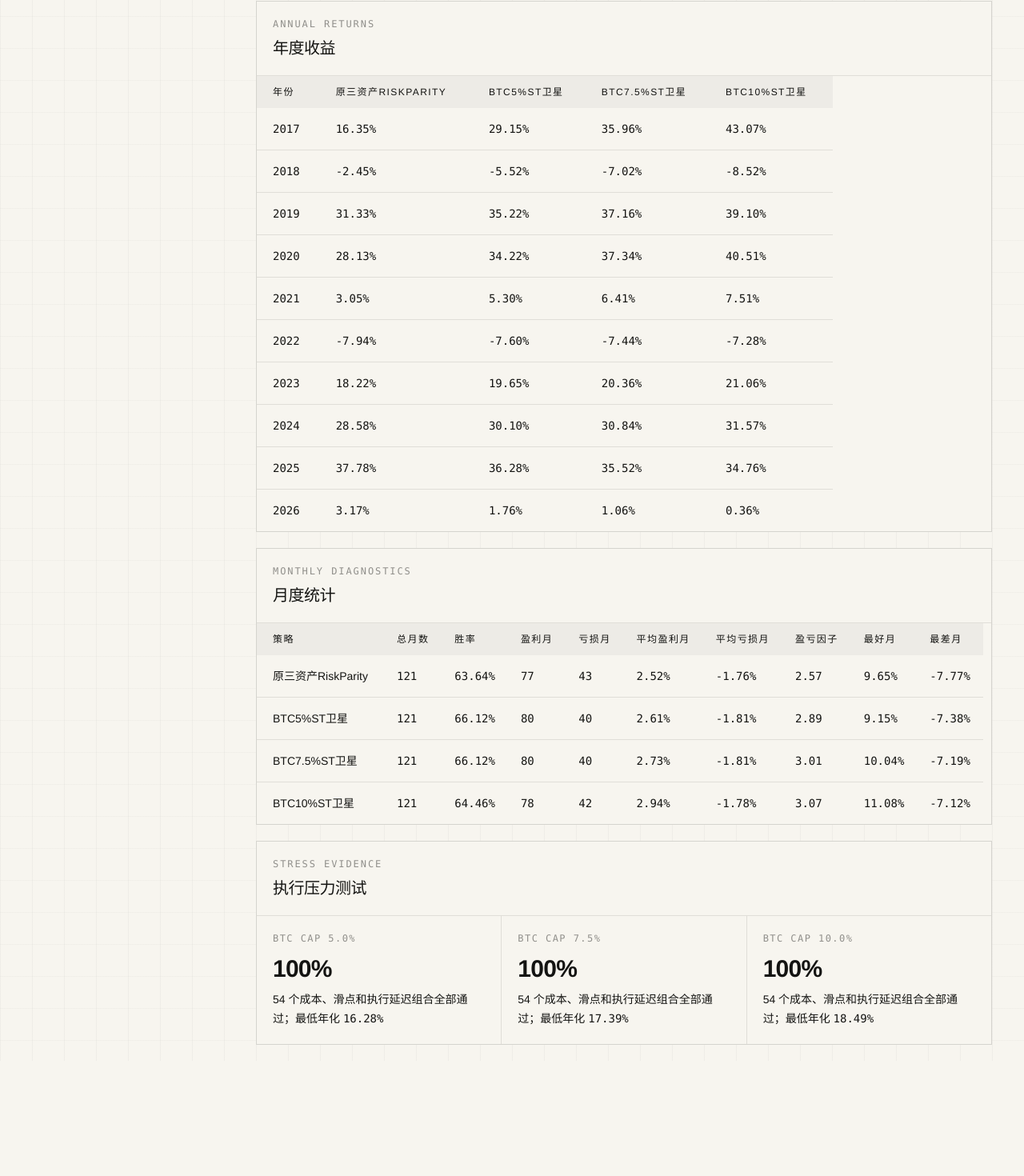
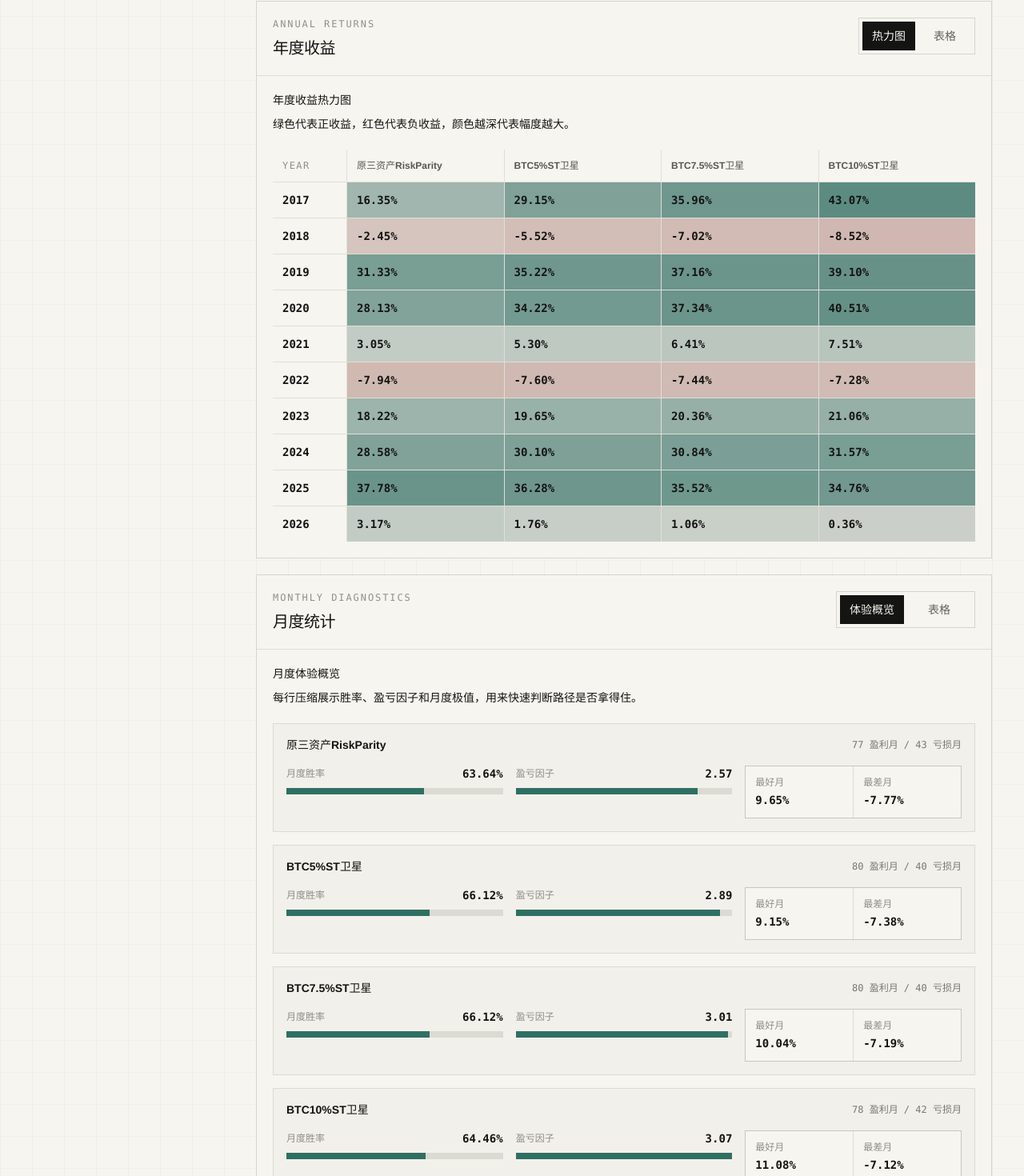
Before and after one commit to NightRain233/xquant, a React (Vite) app in the folder dashboard/: page / in a window 1280 px wide. Shown: the part 1219-2689 px from the top of the page at 80% size. Before the commit the page ends 2545 px from the top, so only its background shows below. Built offline with nearby package versions, Linux system fonts and the light colour scheme.

Commit message:
feat: add dashboard visual toggles and make targets

```diff
--- a/dashboard/package.json
+++ b/dashboard/package.json
@@ -8,7 +8,8 @@
     "build": "tsc --noEmit && vite build",
     "preview": "vite preview",
     "test": "vitest",
-    "build:data": "tsx scripts/build-data.ts"
+    "refresh:data": "tsx scripts/build-data.ts",
+    "build:data": "npm run refresh:data"
   },
   "dependencies": {
     "echarts": "^6.0.0",
--- a/dashboard/src/components/AnnualReturnsPanel.tsx
+++ b/dashboard/src/components/AnnualReturnsPanel.tsx
@@ -1,3 +1,4 @@
+import { useState } from "react";
 import { formatPercent } from "../data/formatters";
 import type { AnnualReturnRow } from "../data/types";
 
@@ -6,15 +7,78 @@ type AnnualReturnsPanelProps = {
 };
 
 export function AnnualReturnsPanel({ rows }: AnnualReturnsPanelProps) {
+  const [view, setView] = useState<"heatmap" | "table">("heatmap");
   const strategyNames = Object.keys(rows[0]?.values ?? {});
   const recentRows = rows.slice(-10);
+  const values = recentRows.flatMap((row) => Object.values(row.values));
+  const maxAbs = Math.max(...values.map((value) => Math.abs(value)), 0.01);
+
+  function heatColor(value: number): string {
+    const intensity = Math.min(Math.abs(value) / maxAbs, 1);
+
+    if (value >= 0) {
+      return `rgba(47, 111, 99, ${0.12 + intensity * 0.62})`;
+    }
+
+    return `rgba(155, 63, 53, ${0.12 + intensity * 0.62})`;
+  }
 
   return (
     <section className="min-w-0 overflow-hidden border border-ink/15 bg-paper">
-      <div className="border-b border-ink/10 p-5">
+      <div className="flex flex-col gap-4 border-b border-ink/10 p-5 md:flex-row md:items-start md:justify-between">
+        <div>
           <p className="font-mono text-xs uppercase tracking-[0.16em] text-ink/45">Annual returns</p>
           <h2 className="mt-2 text-xl font-semibold tracking-tight">年度收益</h2>
         </div>
+        <div className="inline-grid w-fit grid-cols-2 gap-1 border border-ink/15 bg-paper p-1">
+          {[
+            ["heatmap", "热力图"],
+            ["table", "表格"]
+          ].map(([id, label]) => (
+            <button
+              key={id}
+              type="button"
+              className={`min-h-9 px-3 text-sm font-medium transition active:translate-y-px ${
+                view === id ? "bg-ink text-paper" : "text-ink/65 hover:bg-ink/5"
+              }`}
+              onClick={() => setView(id as "heatmap" | "table")}
+            >
+              {label}
+            </button>
+          ))}
+        </div>
+      </div>
+
+      {view === "heatmap" ? (
+        <div className="p-5">
+          <h3 className="text-sm font-semibold text-ink">年度收益热力图</h3>
+          <p className="mt-2 text-sm leading-6 text-ink/62">绿色代表正收益，红色代表负收益，颜色越深代表幅度越大。</p>
+          <div className="mt-5 w-full overflow-x-auto">
+            <div className="grid min-w-[720px] gap-px bg-ink/10" style={{ gridTemplateColumns: `92px repeat(${strategyNames.length}, minmax(132px, 1fr))` }}>
+              <div className="bg-paper p-3 font-mono text-xs uppercase tracking-[0.12em] text-ink/45">Year</div>
+              {strategyNames.map((name) => (
+                <div key={name} className="bg-paper p-3 text-xs font-semibold text-ink/70">
+                  {name}
+                </div>
+              ))}
+              {recentRows.map((row) => (
+                <div key={row.year} className="contents">
+                  <div className="bg-paper p-3 font-mono text-sm font-semibold">{row.year}</div>
+                  {strategyNames.map((name) => (
+                    <div
+                      key={`${row.year}-${name}`}
+                      className="p-3 font-mono text-sm font-semibold text-ink"
+                      style={{ backgroundColor: heatColor(row.values[name]) }}
+                    >
+                      {formatPercent(row.values[name])}
+                    </div>
+                  ))}
+                </div>
+              ))}
+            </div>
+          </div>
+        </div>
+      ) : (
         <div className="w-full overflow-x-auto">
           <table className="min-w-[720px] border-collapse text-left text-sm">
             <thead className="bg-ink/[0.04] text-xs uppercase tracking-[0.12em] text-ink/48">
@@ -41,6 +105,7 @@ export function AnnualReturnsPanel({ rows }: AnnualReturnsPanelProps) {
             </tbody>
           </table>
         </div>
+      )}
     </section>
   );
 }
--- a/dashboard/src/components/MonthlyStatsPanel.tsx
+++ b/dashboard/src/components/MonthlyStatsPanel.tsx
@@ -1,3 +1,4 @@
+import { useState } from "react";
 import { formatInteger, formatPercent, formatRatio } from "../data/formatters";
 import type { MonthlyStat } from "../data/types";
 
@@ -6,12 +7,67 @@ type MonthlyStatsPanelProps = {
 };
 
 export function MonthlyStatsPanel({ rows }: MonthlyStatsPanelProps) {
+  const [view, setView] = useState<"overview" | "table">("overview");
+  const maxProfitFactor = Math.max(...rows.map((row) => row.profitFactor), 1);
+
   return (
     <section className="min-w-0 overflow-hidden border border-ink/15 bg-paper">
-      <div className="border-b border-ink/10 p-5">
+      <div className="flex flex-col gap-4 border-b border-ink/10 p-5 md:flex-row md:items-start md:justify-between">
+        <div>
           <p className="font-mono text-xs uppercase tracking-[0.16em] text-ink/45">Monthly diagnostics</p>
           <h2 className="mt-2 text-xl font-semibold tracking-tight">月度统计</h2>
         </div>
+        <div className="inline-grid w-fit grid-cols-2 gap-1 border border-ink/15 bg-paper p-1">
+          {[
+            ["overview", "体验概览"],
+            ["table", "表格"]
+          ].map(([id, label]) => (
+            <button
+              key={id}
+              type="button"
+              className={`min-h-9 px-3 text-sm font-medium transition active:translate-y-px ${
+                view === id ? "bg-ink text-paper" : "text-ink/65 hover:bg-ink/5"
+              }`}
+              onClick={() => setView(id as "overview" | "table")}
+            >
+              {label}
+            </button>
+          ))}
+        </div>
+      </div>
+
+      {view === "overview" ? (
+        <div className="p-5">
+          <h3 className="text-sm font-semibold text-ink">月度体验概览</h3>
+          <p className="mt-2 text-sm leading-6 text-ink/62">每行压缩展示胜率、盈亏因子和月度极值，用来快速判断路径是否拿得住。</p>
+          <div className="mt-5 space-y-4">
+            {rows.map((row) => (
+              <article key={row.id} className="border border-ink/10 bg-ink/[0.02] p-4">
+                <div className="flex flex-col gap-2 md:flex-row md:items-center md:justify-between">
+                  <h3 className="text-sm font-semibold">{row.name}</h3>
+                  <p className="font-mono text-xs text-ink/55">
+                    {formatInteger(row.winningMonths)} 盈利月 / {formatInteger(row.losingMonths)} 亏损月
+                  </p>
+                </div>
+                <div className="mt-4 grid gap-4 md:grid-cols-[1fr_1fr_1fr]">
+                  <MetricBar label="月度胜率" value={formatPercent(row.monthlyWinRate)} width={row.monthlyWinRate * 100} tone="green" />
+                  <MetricBar label="盈亏因子" value={formatRatio(row.profitFactor)} width={(row.profitFactor / maxProfitFactor) * 100} tone="green" />
+                  <div className="grid grid-cols-2 gap-px overflow-hidden border border-ink/10 bg-ink/10">
+                    <div className="bg-paper p-3">
+                      <p className="text-xs text-ink/45">最好月</p>
+                      <p className="mt-1 font-mono text-sm font-semibold">{formatPercent(row.bestMonth)}</p>
+                    </div>
+                    <div className="bg-paper p-3">
+                      <p className="text-xs text-ink/45">最差月</p>
+                      <p className="mt-1 font-mono text-sm font-semibold">{formatPercent(row.worstMonth)}</p>
+                    </div>
+                  </div>
+                </div>
+              </article>
+            ))}
+          </div>
+        </div>
+      ) : (
         <div className="w-full overflow-x-auto">
           <table className="min-w-[860px] border-collapse text-left text-sm">
             <thead className="bg-ink/[0.04] text-xs uppercase tracking-[0.12em] text-ink/48">
@@ -46,6 +102,28 @@ export function MonthlyStatsPanel({ rows }: MonthlyStatsPanelProps) {
             </tbody>
           </table>
         </div>
+      )}
     </section>
   );
 }
+
+type MetricBarProps = {
+  label: string;
+  value: string;
+  width: number;
+  tone: "green";
+};
+
+function MetricBar({ label, value, width }: MetricBarProps) {
+  return (
+    <div>
+      <div className="flex items-center justify-between gap-3">
+        <p className="text-xs text-ink/45">{label}</p>
+        <p className="font-mono text-sm font-semibold">{value}</p>
+      </div>
+      <div className="mt-2 h-2 overflow-hidden bg-ink/10">
+        <div className="h-full bg-accent" style={{ width: `${Math.max(4, Math.min(width, 100))}%` }} />
+      </div>
+    </div>
+  );
+}
```
Also changed, not shown: 2 other files (tests, documents, lock files or other folders). Lines whose indentation alone changed are shown as unchanged.
